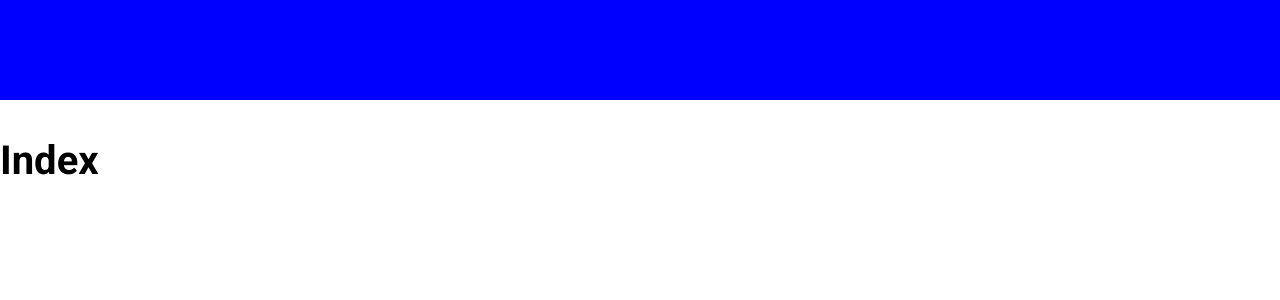
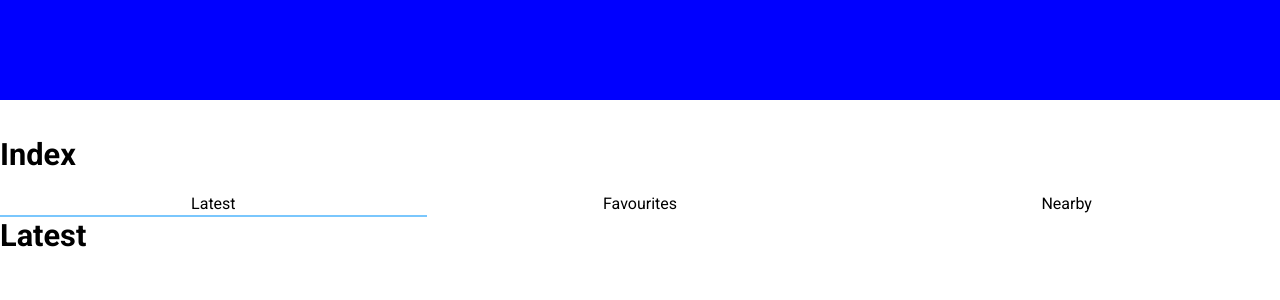
Before and after one commit to goa-codebet/flockerrty, a React (Create React App) app: page / in a window 1280 px wide. Shown: the top 300 px of the page. Built offline with nearby package versions, Linux system fonts and the light colour scheme.

Commit message:
Tab view

```diff
--- a/package.json
+++ b/package.json
@@ -6,6 +6,7 @@
     "@testing-library/jest-dom": "^4.2.4",
     "@testing-library/react": "^9.3.2",
     "@testing-library/user-event": "^7.1.2",
+    "classnames": "^2.2.6",
     "node-sass": "^4.13.1",
     "react": "^16.13.1",
     "react-dom": "^16.13.1",
--- /dev/null
+++ b/src/components/tab-view/index.js
@@ -0,0 +1,44 @@
+import React, { useState } from 'react';
+import cn from 'classnames';
+
+import './style.scss';
+
+const obj = [
+  {
+    label: 'Latest',
+    component: <h2>Latest</h2>,
+  },
+  {
+    label: 'Favourites',
+    component: <h2>Favourites</h2>,
+  },
+  {
+    label: 'Nearby',
+    component: <h2>Nearby</h2>,
+  },
+];
+
+const TabView = ({ views = obj }) => {
+  const [activeTabIndex, setActiveTabIndex] = useState(0);
+
+  return (
+    <div className="TabView">
+      <div className="TabView__menu">
+        {views.map((m, i) => (
+          <div
+            className={cn('TabView__menu__item', {
+              'TabView__menu__item--active': activeTabIndex === i,
+            })}
+            onClick={() => setActiveTabIndex(i)}>
+            {m.label}
+          </div>
+        ))}
+      </div>
+      <div className="TabView__component">
+        {views[activeTabIndex].component}
+      </div>
+    </div>
+  );
+};
+
+export default TabView;
--- /dev/null
+++ b/src/components/tab-view/style.scss
@@ -0,0 +1,18 @@
+@import '../../styles/colors';
+
+.TabView {
+  &__menu {
+    display: flex;
+    justify-content: space-evenly;
+
+    &__item {
+      width: 100%;
+      padding: 3px 10px;
+      text-align: center;
+
+      &--active {
+        border-bottom: solid 2px $secondary-blue;
+      }
+    }
+  }
+}
--- a/src/pages/index.js
+++ b/src/pages/index.js
@@ -1,11 +1,13 @@
 import React from 'react';
-import Header from '../components/header/index';
+import Header from '../components/header';
+import TabView from '../components/tab-view';
 
 export default function IndexPage() {
   return (
     <div>
       <Header />
-      <h1>Index</h1>
+      <h2>Index</h2>
+      <TabView />
     </div>
   );
 }
--- /dev/null
+++ b/src/styles/_colors.scss
@@ -0,0 +1,5 @@
+$primary-blue: #23c9ff;
+$secondary-blue: #7ac7fd;
+$lilac: #cad5ff;
+$primary-pink: #e6bce5;
+$secondary-pink: #c684a7;
--- a/src/styles/base.scss
+++ b/src/styles/base.scss
@@ -1,4 +1,5 @@
-@import '_reset.scss';
-@import '_typography.scss';
+@import 'reset.scss';
+@import 'typography.scss';
+@import 'colors.scss';
 
 /* Magic to be created here by Kimmie */
```
Also changed, not shown: 1 other file (tests, documents, lock files or other folders).
